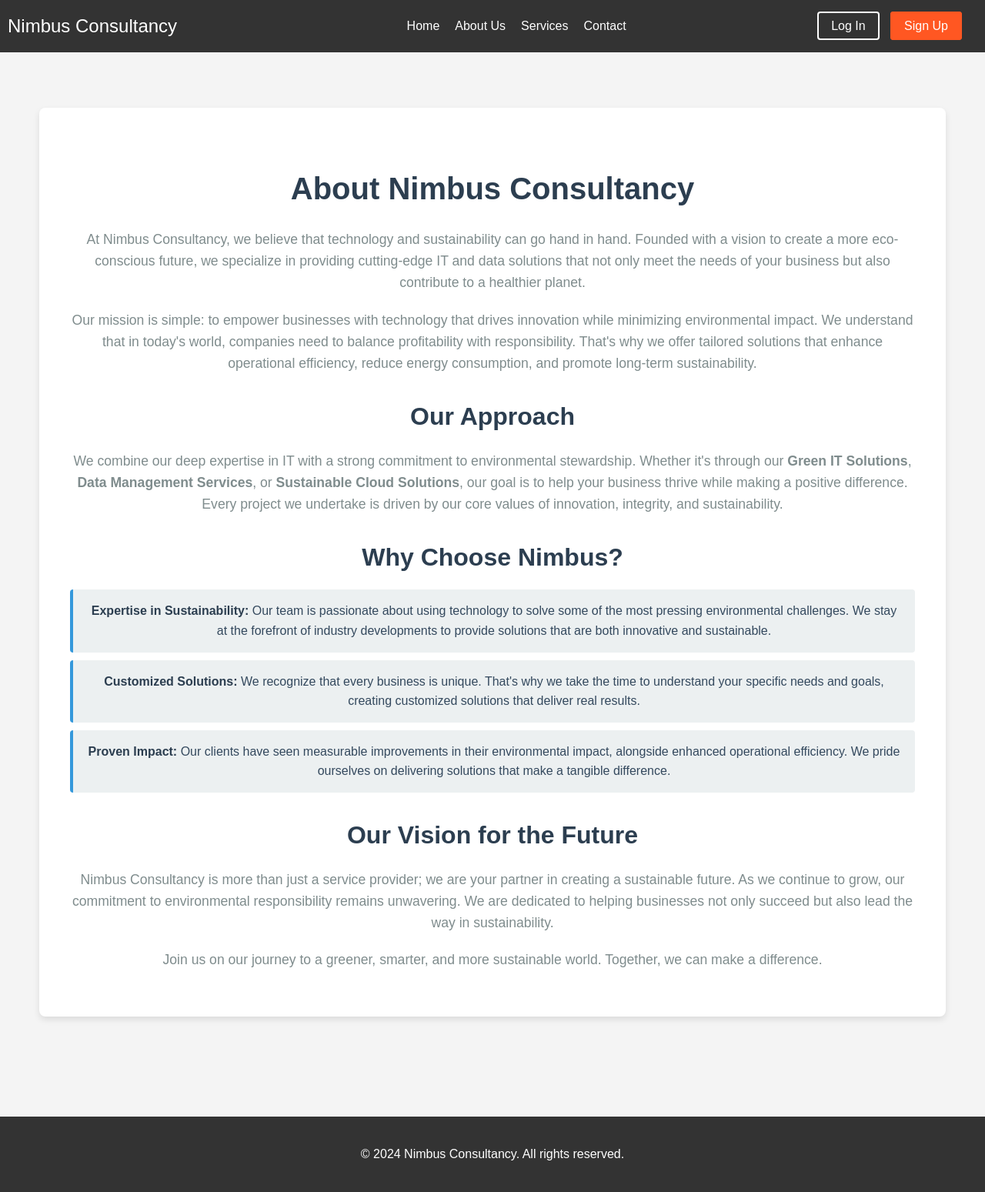
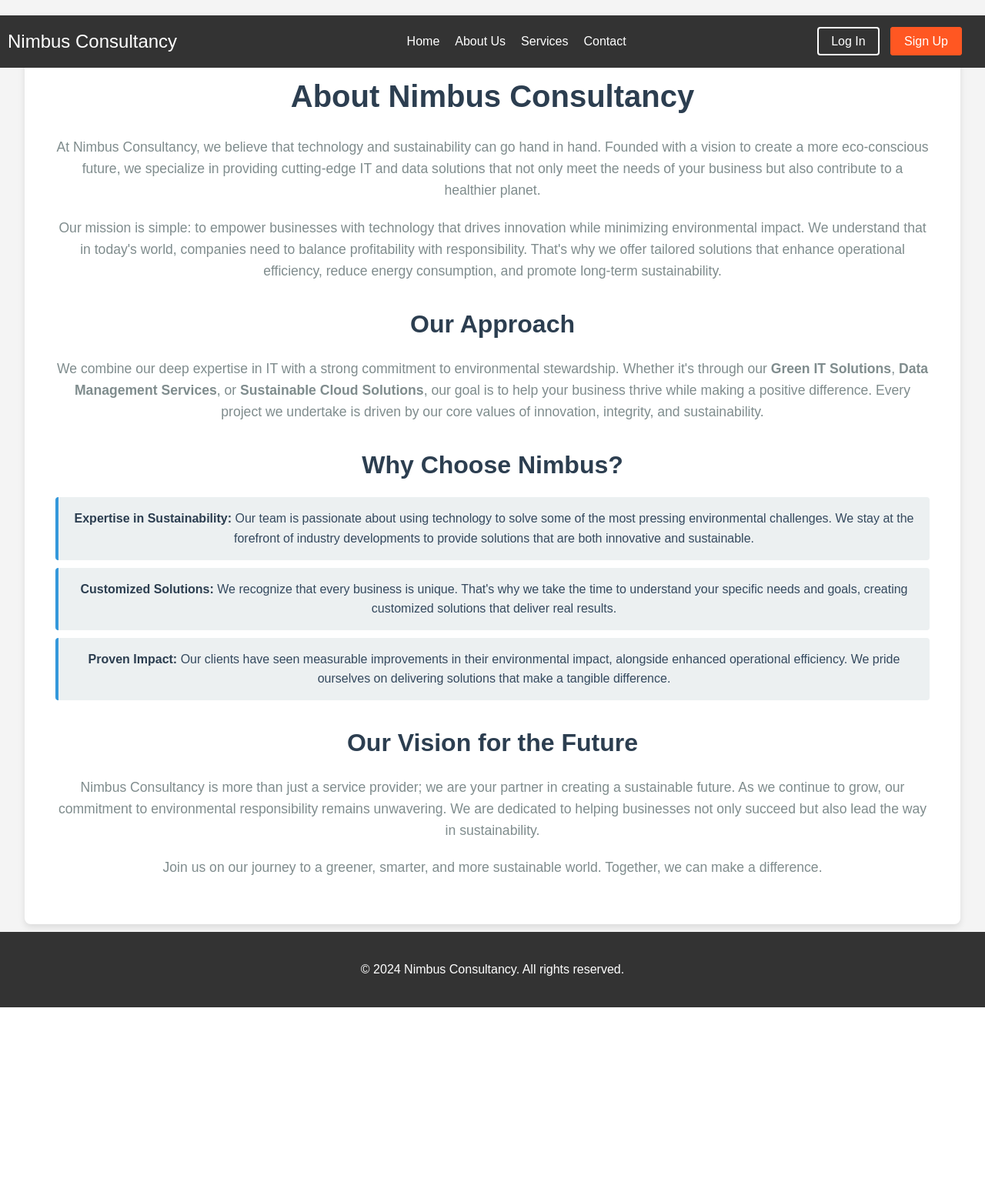
Before and after one commit to ncs-4-u/nimbus-consultancy, a Django app: page /about/ in a window 1280 px wide. Shown: the whole page at 77% size. After the commit the page ends 1309 px from the top, so only its background shows below. Run offline with Django 5.2, Linux system fonts and the light colour scheme.

Commit message:
about css

```diff
--- a/static/about.css
+++ b/static/about.css
@@ -1,6 +1,3 @@
-.content{
-    padding: 60px 10px;
-}
 .about-us {
     background-color: #fff;
     padding: 40px;
```
